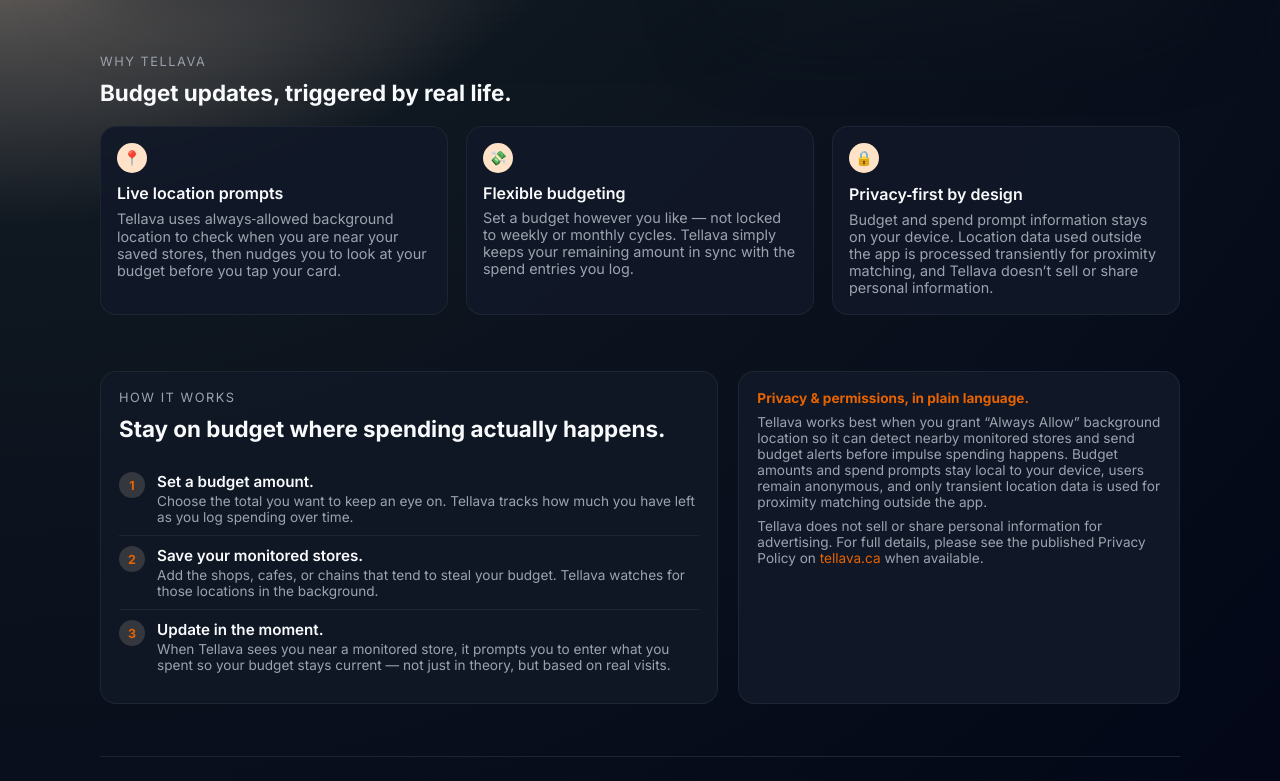
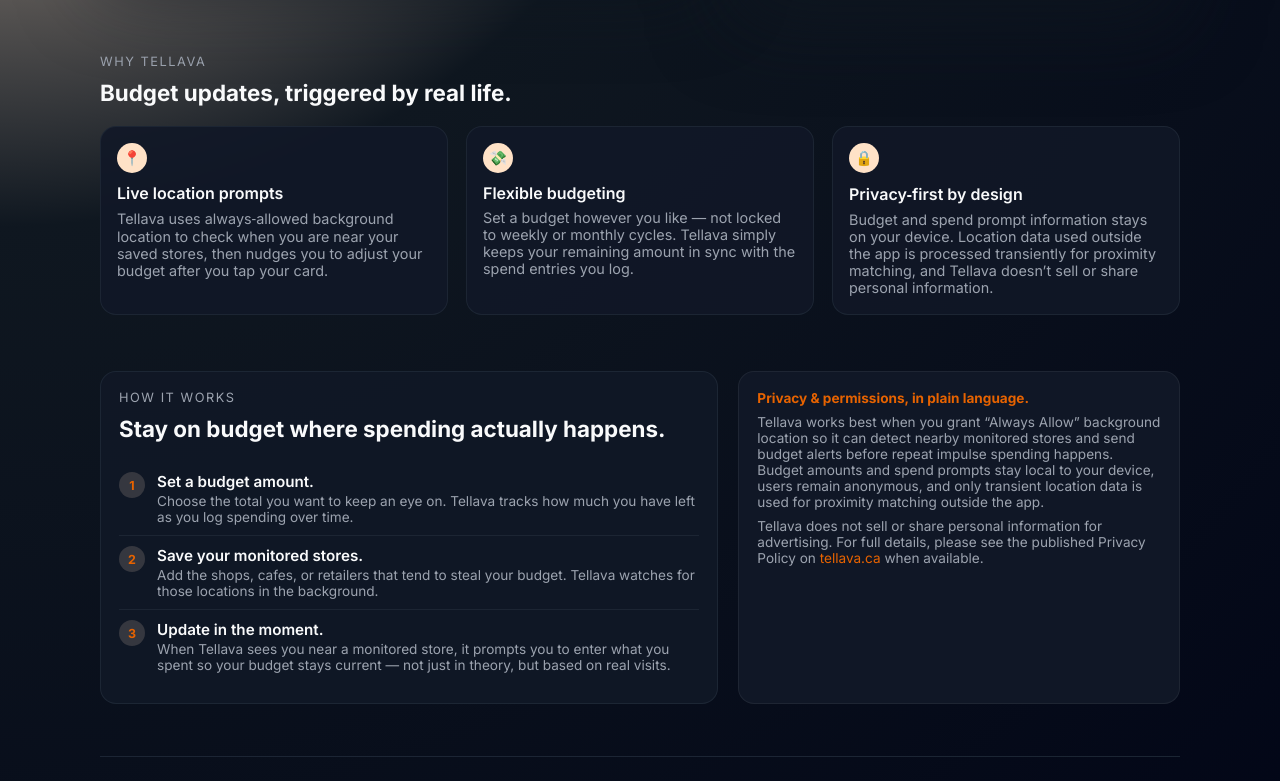
Before and after one commit to ddrapps/tellava-site, a plain HTML site: page index.html in a window 1280 px wide. Shown: the part 529-1310 px from the top of the page. Drawn offline with Linux system fonts and the light colour scheme.

Commit message:
Update index.html

```diff
--- a/index.html
+++ b/index.html
@@ -525,7 +525,7 @@
             <div class="feature-icon">📍</div>
             <h3 class="feature-title">Live location prompts</h3>
             <p class="feature-body">
-              Tellava uses always‑allowed background location to check when you are near your saved stores, then nudges you to look at your budget before you tap your card.
+              Tellava uses always‑allowed background location to check when you are near your saved stores, then nudges you to adjust your budget after you tap your card.
             </p>
           </article>
           <article class="feature-card">
@@ -565,7 +565,7 @@
             <div>
               <div class="step-body-title">Save your monitored stores.</div>
               <div class="step-body-text">
-                Add the shops, cafes, or chains that tend to steal your budget. Tellava watches for those locations in the background.
+                Add the shops, cafes, or retailers that tend to steal your budget. Tellava watches for those locations in the background.
               </div>
             </div>
           </div>
@@ -584,7 +584,7 @@
         <aside class="trust-card" id="privacy">
           <strong>Privacy & permissions, in plain language.</strong>
           <p style="margin-top:8px;">
-            Tellava works best when you grant “Always Allow” background location so it can detect nearby monitored stores and send budget alerts before impulse spending happens. Budget amounts and spend prompts stay local to your device, users remain anonymous, and only transient location data is used for proximity matching outside the app.
+            Tellava works best when you grant “Always Allow” background location so it can detect nearby monitored stores and send budget alerts before repeat impulse spending happens. Budget amounts and spend prompts stay local to your device, users remain anonymous, and only transient location data is used for proximity matching outside the app.
           </p>
           <p style="margin-top:8px;">
             Tellava does not sell or share personal information for advertising. For full details, please see the published Privacy Policy on <a href="https://tellava.ca" style="color:var(--color-accent);text-decoration:none;">tellava.ca</a> when available.
```
